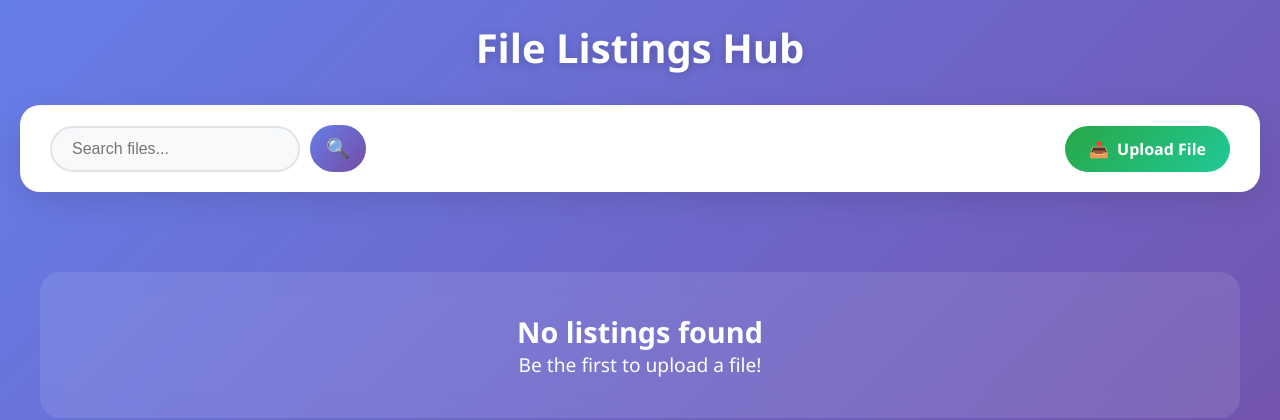
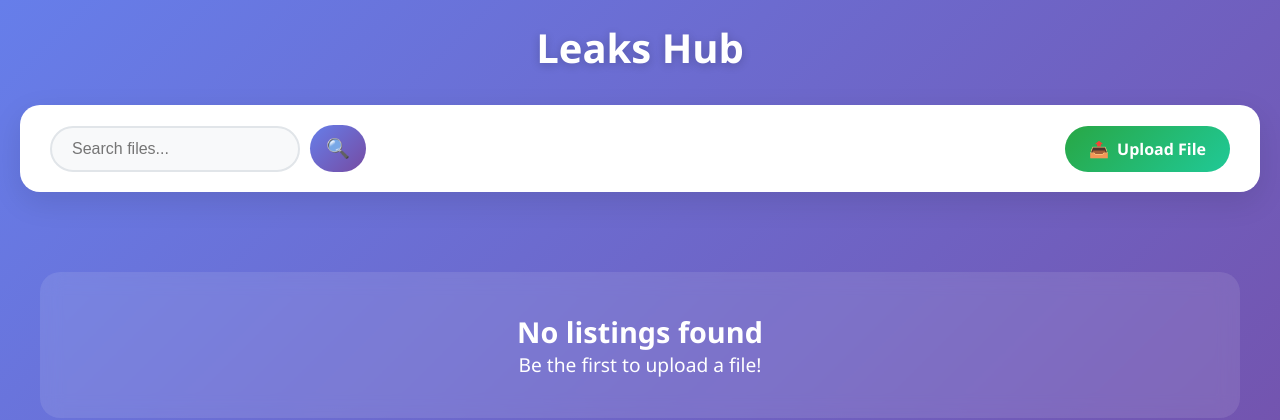
Before and after one commit to Narukisora/Uncopylocked, a Flask app: page / in a window 1280 px wide. Shown: the top 420 px of the page. Run offline with Flask 3, Linux system fonts and the light colour scheme; data that the repository does not hold is empty.

Commit message:
Update index.html

```diff
--- a/templates/index.html
+++ b/templates/index.html
@@ -207,7 +207,7 @@
     </style>
 </head>
 <body>
-    <h1 class="page-title">File Listings Hub</h1>
+    <h1 class="page-title">Leaks Hub</h1>
 
     <div class="topbar">
         <form method="GET" action="/" class="search-form">
```
